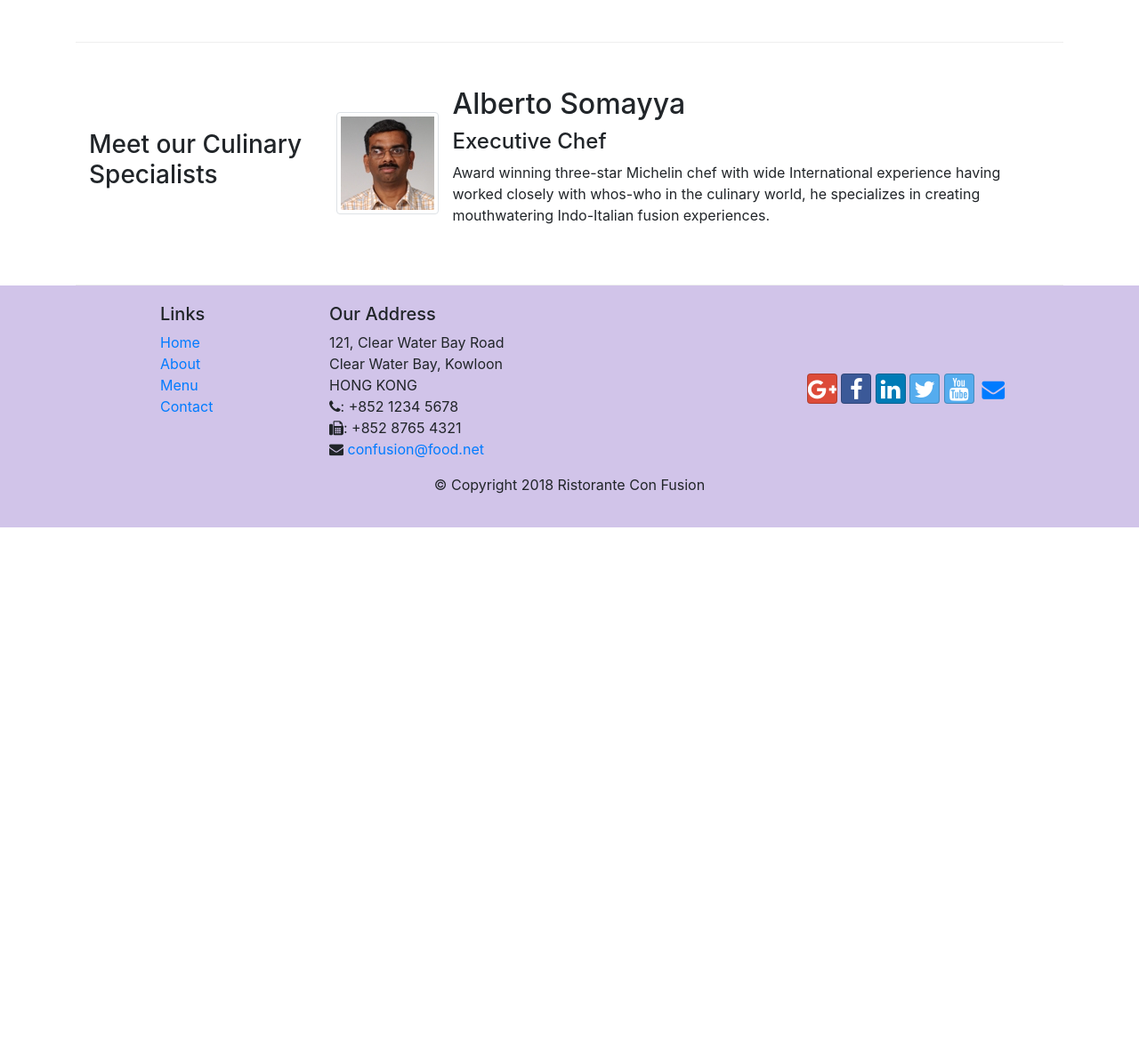
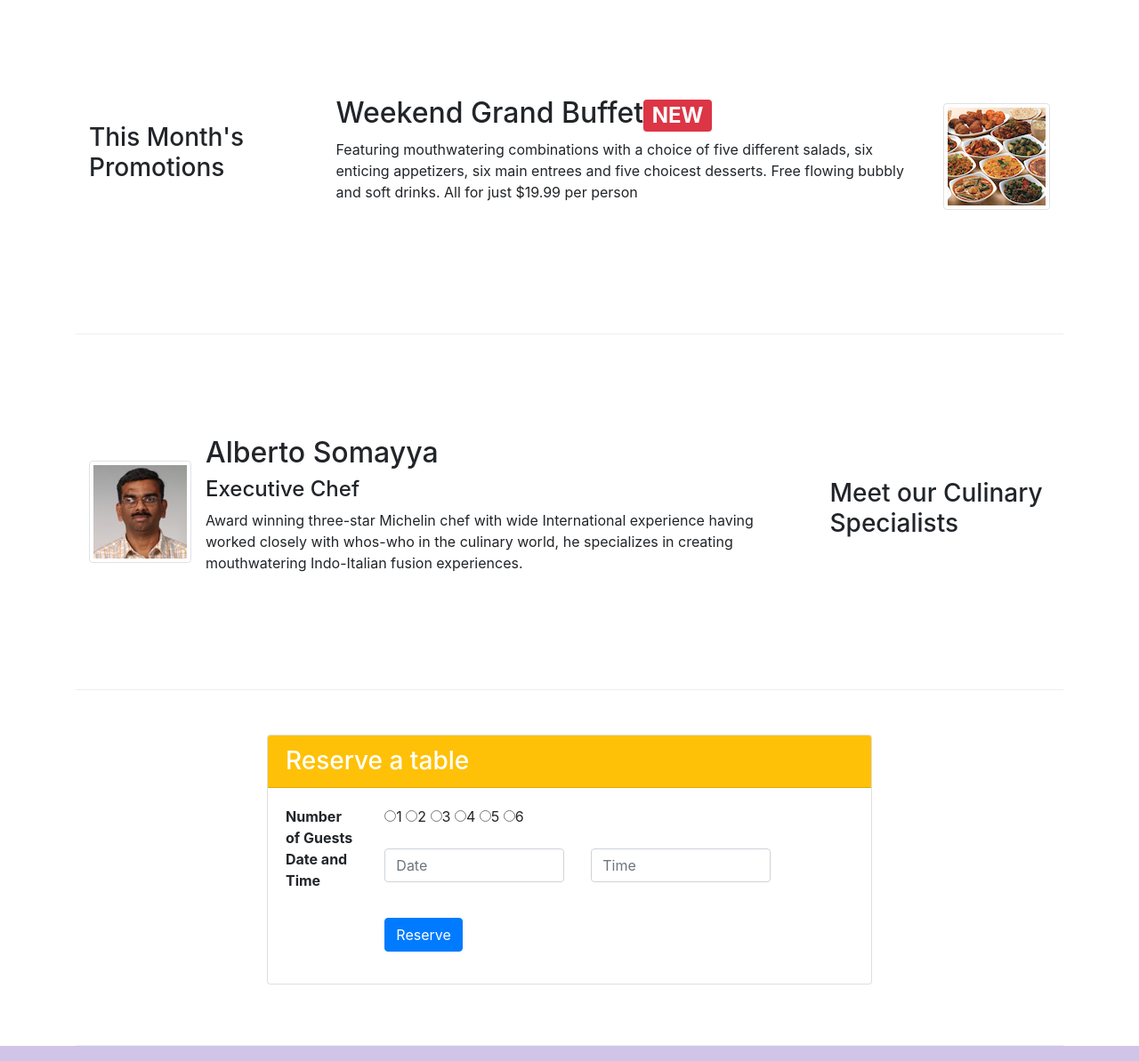
Before and after one commit to lmedury01/BootstrapWebsite, a website: page index.html in a window 1280 px wide. Shown: the part 758-1951 px from the top of the page at 89% size. Before the commit the page ends 1351 px from the top, so only its background shows below. Drawn offline with nearby package versions, Linux system fonts and the light colour scheme.

Commit message:
Assignment 2

```diff
--- a/css/styles.css
+++ b/css/styles.css
@@ -7,9 +7,7 @@
 	margin:0px auto;
 	padding:50px 0px 50px 0px;
 	border-bottom:1px ridge;
-	/*
 	min-height: 400px;
-	*/
 }
 
 .footer{
--- a/index.html
+++ b/index.html
@@ -39,26 +39,31 @@
                     <h1>Ristorante con Fusion</h1>
                     <p>We take inspiration from the World's best cuisines, and create a unique fusion experience. Our lipsmacking creations will tickle your culinary senses!</p>
                 </div>
-                <div class="col-12 col-sm align-self-center">
+                <div class="col-12 col-sm-3 align-self-center">
                     <img src="img/logo.png" class="img-fluid">
                 </div>
+
+                <div class="col-12 col-sm-3 align-self-center">
+                        <a role="button" class="btn btn-block btn-sm btn-warning" href="#reserve">Reserve Table</a>
+                </div>
+
             </div>
         </div>
     </header>
 
     <div class="container">
         <div class="row row-content align-items-center">
-            <div class="col-12 col-sm-4   col-md-3">
+            <div class="col-12 col-sm-4  order-sm-last col-md-3">
                 <h3>Our Lipsmacking Culinary Creations</h3>
             </div>
             <div class="col col-sm col-md">
                 <div class="media">
                     <img class="d-flex mr-3 img-thumbnail align-self-center" src="img/uthappizza.png" alt="uthapizza">
                     <div class="media-body">
-                        <h2 class="mt-0">Uthappizza<span class="badge badge-danger"> HOT</span>
+                        <h2 class="mt-0 order-sm-last">Uthappizza<span class="badge badge-danger"> HOT</span>
                         <span class="badge badge-pill badge-secondary">$4.99</span>
                         </h2>
-                        <p>A unique combination of Indian Uthappam (pancake) and Italian pizza, topped with Cerignola olives, ripe vine cherry tomatoes, Vidalia onion, Guntur chillies and Buffalo Paneer.</p>
+                        <p class="order-sm-first d-sm-block d-none">A unique combination of Indian Uthappam (pancake) and Italian pizza, topped with Cerignola olives, ripe vine cherry tomatoes, Vidalia onion, Guntur chillies and Buffalo Paneer.</p>
                     </div>
 
                 </div>
@@ -71,27 +76,91 @@
                 <h3>This Month's Promotions</h3>
             </div>
             <div class="col col-sm col-md">
-                <h2>Weekend Grand Buffet</h2>
-                <p>Featuring mouthwatering combinations with a choice of five different salads, six enticing appetizers, six main entrees and five choicest desserts. Free flowing bubbly and soft drinks. All for just $19.99 per person </p>
+                <div class="media">
+                    <div class="media-body">
+                        <h2>Weekend Grand Buffet<span class="badge badge-danger">NEW</span></h2>
+                        <p class="d-sm-block d-none">Featuring mouthwatering combinations with a choice of five different salads, six enticing appetizers, six main entrees and five choicest desserts. Free flowing bubbly and soft drinks. All for just $19.99 per person </p>
+                    </div>
+                    <img class="d-flex ml-3 img-thumbnail align-self-center" src="img/buffet.png" alt="buffet">
+                </div>
+
             </div>
         </div>
 
         <div class="row row-content align-items-center">
-            <div class="col-12 col-sm-4  col-md-3">
+            <div class="col-12 col-sm-4 order-sm-last col-md-3">
                 <h3>Meet our Culinary Specialists</h3>
             </div>
             <div class="col col-sm  col-md">
                 <div class="media">
                     <img class="d-flex mr-3 img-thumbnail align-self-center" src="img/alberto.png" alt="alberto">
 
-                <div class="media-body">
+                <div class="media-body oder-sm-first">
                     <h2>Alberto Somayya</h2>
                     <h4>Executive Chef</h4>
-                    <p>Award winning three-star Michelin chef with wide International experience having worked closely with whos-who in the culinary world, he specializes in creating mouthwatering Indo-Italian fusion experiences. </p>
+                    <p class="d-sm-block d-none ">Award winning three-star Michelin chef with wide International experience having worked closely with whos-who in the culinary world, he specializes in creating mouthwatering Indo-Italian fusion experiences. </p>
                 </div>
                 </div>
             </div>
         </div>
+
+        <section id="reserve">
+            <div class="row row-content">
+                <div class="col-12 col-sm-8 offset-sm-2">
+                    <div class="col-sm">
+                        <div class="card align-self-center">
+                            <h3 class="card-header bg-warning text-white">Reserve a table</h3>
+                                <form>
+                                    <div class="card-body">
+                                        <dl class="row">
+                                            <dt class="col-12 col-md-2">Number of Guests</dt>
+                                            <dd class="col-10">
+                                                <label class="radio-inline">
+                                                  <input type="radio" name="1">1
+                                                </label>
+                                                <label class="radio-inline">
+                                                  <input type="radio" name="2">2
+                                                </label>
+                                                <label class="radio-inline">
+                                                  <input type="radio" name="3">3
+                                                </label>
+                                                <label class="radio-inline">
+                                                  <input type="radio" name="4">4
+                                                </label>
+                                                <label class="radio-inline">
+                                                  <input type="radio" name="5">5
+                                                </label>
+                                                <label class="radio-inline">
+                                                  <input type="radio" name="6">6
+                                                </label>
+                                            </dd>
+                                            <dt class="col-12 col-md-2">Date and Time</dt>
+                                            <dd class="col-md-10">
+                                                <div class="form-group row">
+                                                    <div class="col-md-5">
+                                                        <input type="text" class="form-control" id="date" name="date" placeholder="Date">
+                                                    </div>
+
+                                                    <div class="col-md-5">
+                                                        <input type="text" class="form-control" id="time" name="time" placeholder="Time">
+                                                    </div>
+                                                </div>
+                                            </dd>
+                                        </dl>
+                                        <div class="form-group row">
+                                            <div class="offset-md-2 col-md-12">
+                                                <button type="submit" class="btn btn-primary">Reserve</button>
+                                            </div>
+                                        </div>
+                                    </div>
+
+                                </form>
+                        </div>
+                    </div>
+                </div>
+            </div>
+        </section>
+
     </div>
 
     <footer class="footer">
```
